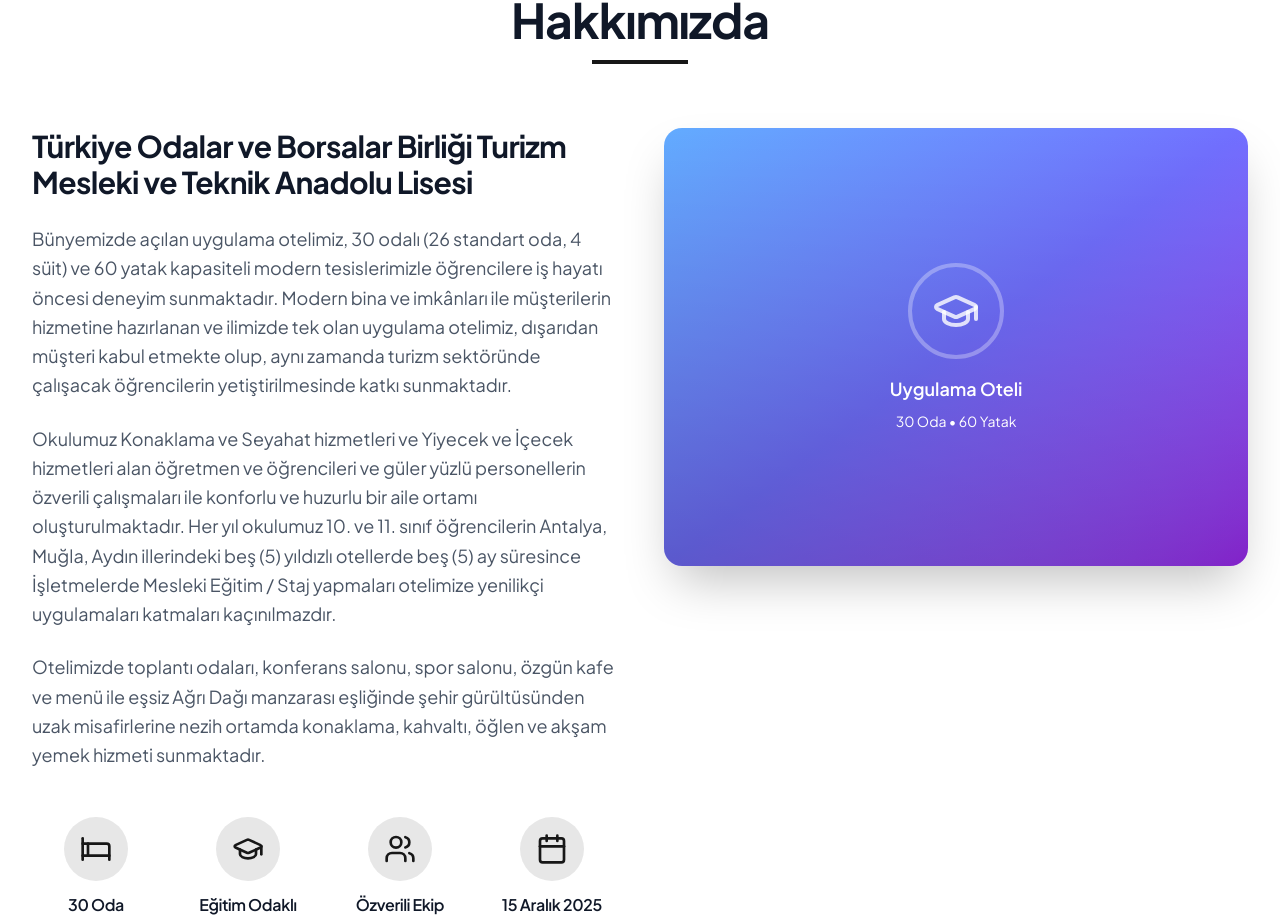
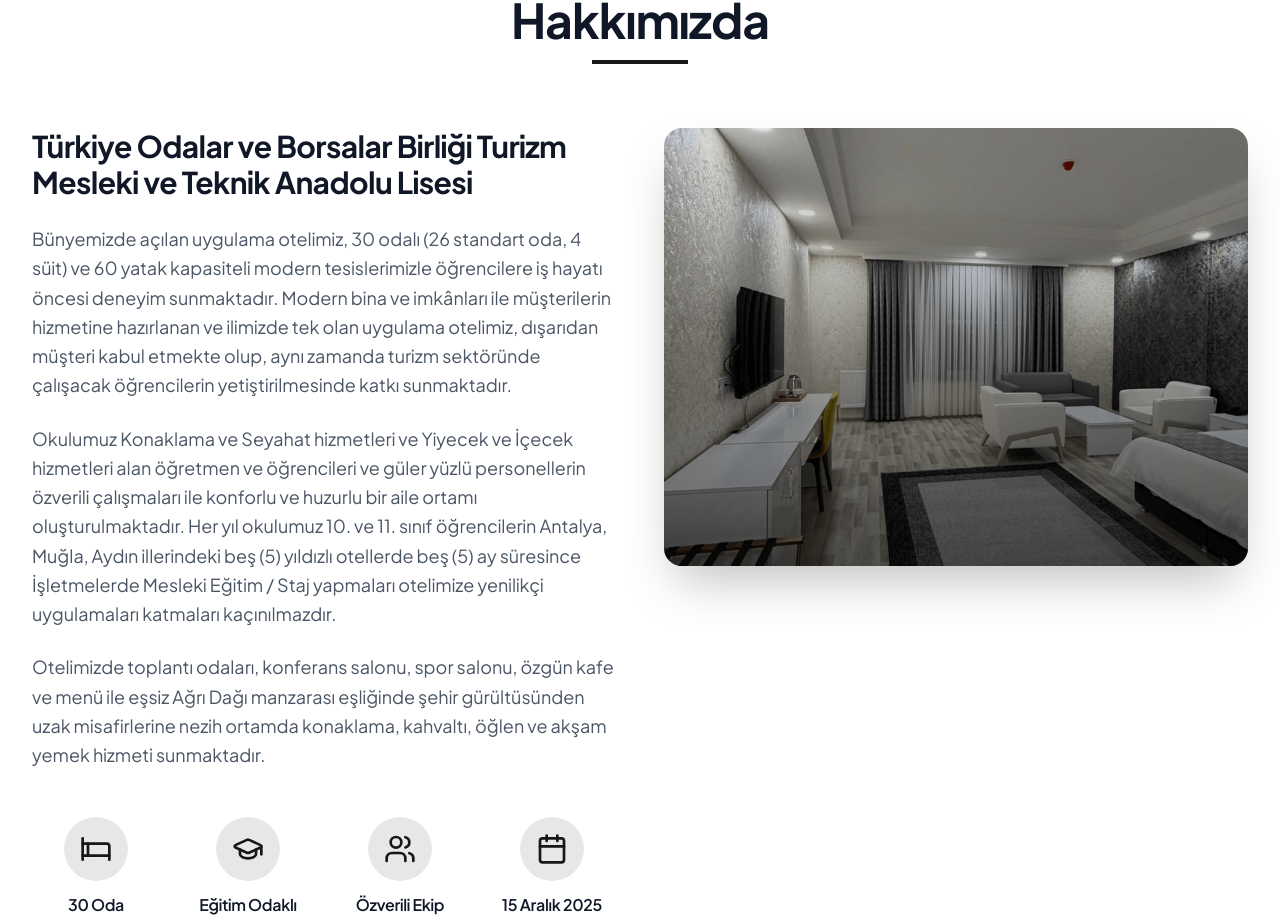
Before and after one commit to batuhndmr/igdir-uygulama-oteli, a Next.js app: page / in a window 1280 px wide. Shown: the part 900-1820 px from the top of the page. Built offline with nearby package versions, Linux system fonts and the light colour scheme.

Commit message:
added image on about section

```diff
--- a/components/sections/AboutSection.tsx
+++ b/components/sections/AboutSection.tsx
@@ -3,6 +3,7 @@
 import { motion } from "framer-motion";
 import { useInView } from "framer-motion";
 import { useRef } from "react";
+import Image from "next/image";
 import { fadeInUp, slideInFromLeft, slideInFromRight } from "@/lib/animations";
 import { GraduationCap, Users, Award, Bed, Calendar } from "lucide-react";
 
@@ -99,18 +100,30 @@
             className="relative"
           >
             <div className="relative aspect-[4/3] rounded-2xl overflow-hidden shadow-2xl group">
-              <div className="absolute inset-0 bg-gradient-to-br from-blue-400 via-indigo-500 to-purple-600 opacity-90" />
-              <div className="absolute inset-0 bg-gradient-to-t from-black/20 to-transparent" />
-              <div className="absolute inset-0 flex items-center justify-center">
+              {/* Arka plan görseli */}
+              <Image
+                src="/assets/images/görsel-19.png"
+                alt="Uygulama Oteli"
+                fill
+                className="object-cover"
+                sizes="(max-width: 1024px) 100vw, 50vw"
+              />
+              {/* Overlay gradient */}
+              <div className="absolute inset-0 bg-gradient-to-t from-black/60 via-black/30 to-black/10" />
+
+              {/* İçerik */}
+             {/*  <div className="absolute inset-0 flex items-center justify-center">
                 <div className="text-white text-center p-8">
-                  <div className="w-24 h-24 border-4 border-white/30 rounded-full mx-auto mb-4 flex items-center justify-center">
-                    <GraduationCap className="h-12 w-12 text-white/80" />
+                  <div className="w-24 h-24 border-4 border-white/30 rounded-full mx-auto mb-4 flex items-center justify-center backdrop-blur-sm bg-white/10">
+                    <GraduationCap className="h-12 w-12 text-white/90" />
                   </div>
-                  <p className="text-lg font-semibold">Uygulama Oteli</p>
-                  <p className="text-sm mt-2">30 Oda • 60 Yatak</p>
+                  <p className="text-lg font-semibold drop-shadow-lg">Uygulama Oteli</p>
+                  <p className="text-sm mt-2 drop-shadow-md">30 Oda • 60 Yatak</p>
                 </div>
-              </div>
-              <div className="absolute inset-0 bg-white/10 backdrop-blur-sm opacity-0 group-hover:opacity-100 transition-opacity duration-300" />
+              </div> */}
+
+              {/* Hover efekti */}
+              {/* <div className="absolute inset-0 bg-white/10 backdrop-blur-sm opacity-0 group-hover:opacity-100 transition-opacity duration-300" /> */}
             </div>
           </motion.div>
         </div>
```
